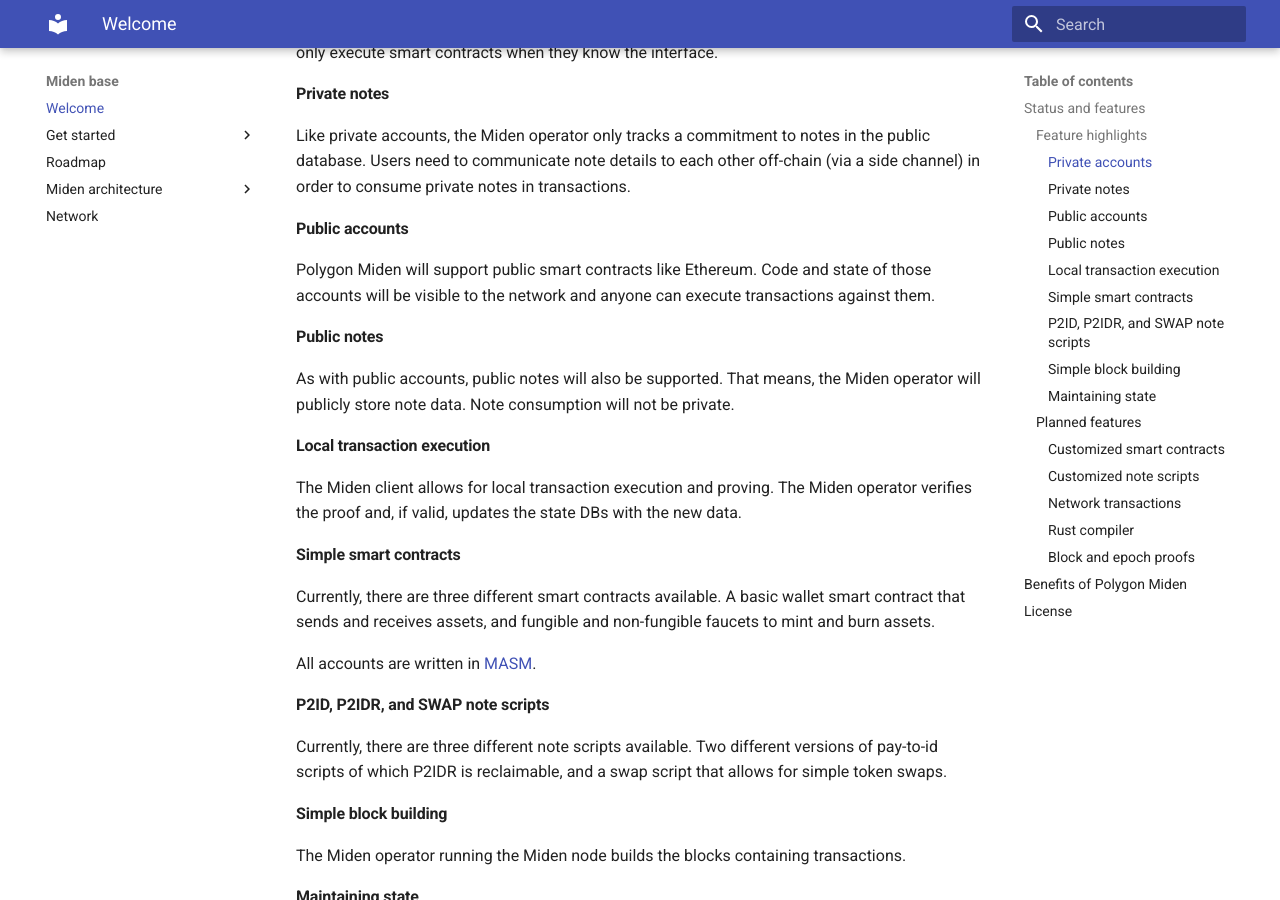
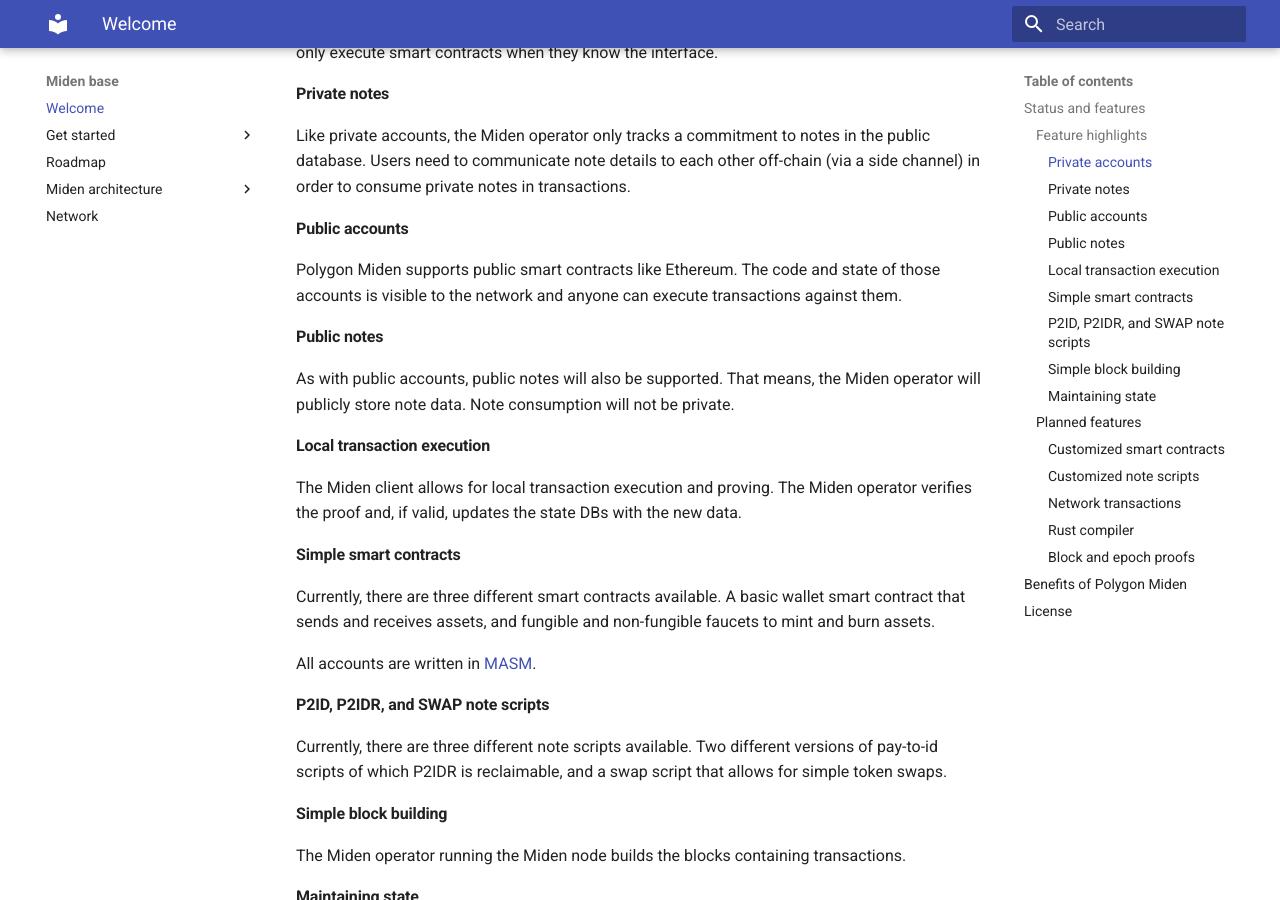
Before and after one commit to 0xPolygonMiden/miden-base, an MkDocs documentation site: the page built from docs/introduction/welcome.md, in a window 1280 px wide and 900 px high, scrolled down 1136 px. Built offline with MkDocs 1.6.1 and Material for MkDocs 9.7.7, drawn with Linux system fonts in a browser that asks for light colours.

Commit message:
Update docs/introduction/welcome.md

```diff
--- a/docs/introduction/welcome.md
+++ b/docs/introduction/welcome.md
@@ -39,7 +39,7 @@
 
 #### Public accounts
 
-Polygon Miden will support public smart contracts like Ethereum. Code and state of those accounts will be visible to the network and anyone can execute transactions against them.
+Polygon Miden supports public smart contracts like Ethereum. The code and state of those accounts is visible to the network and anyone can execute transactions against them.
 
 #### Public notes
 
```
